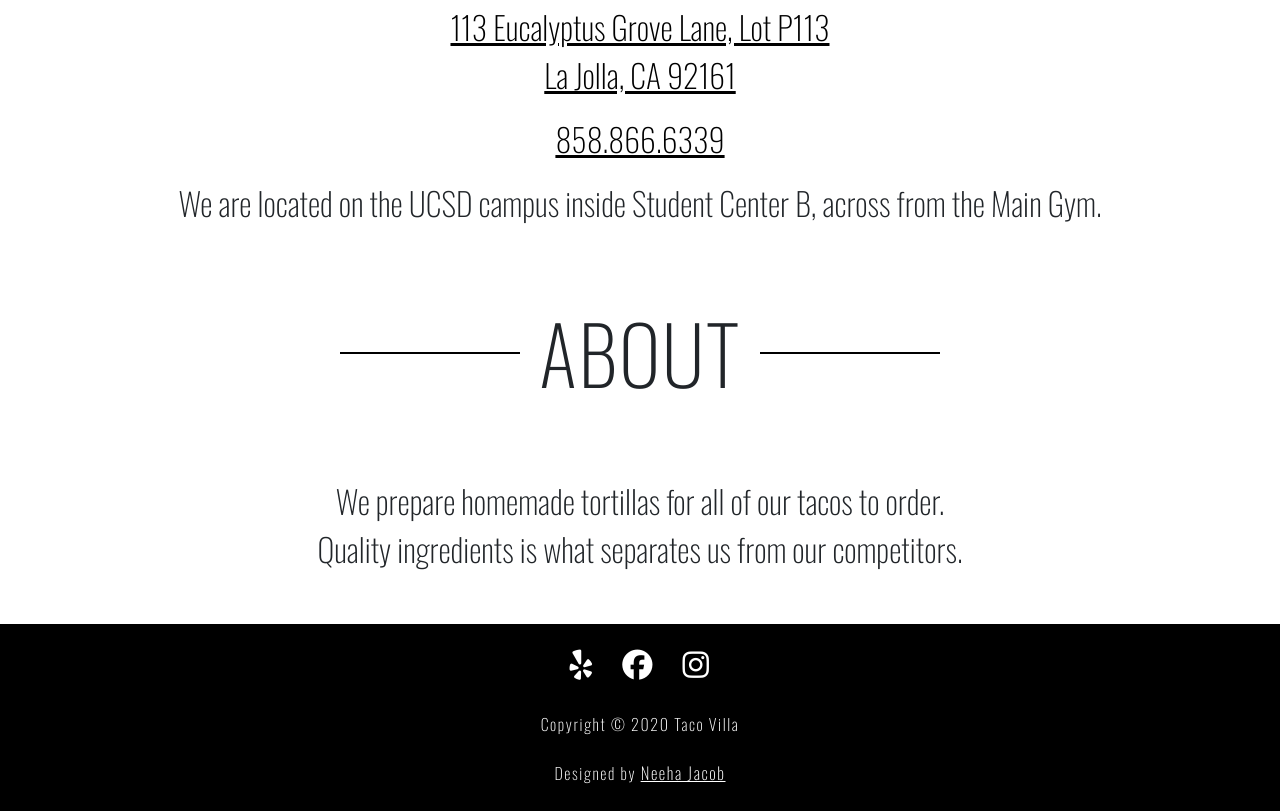
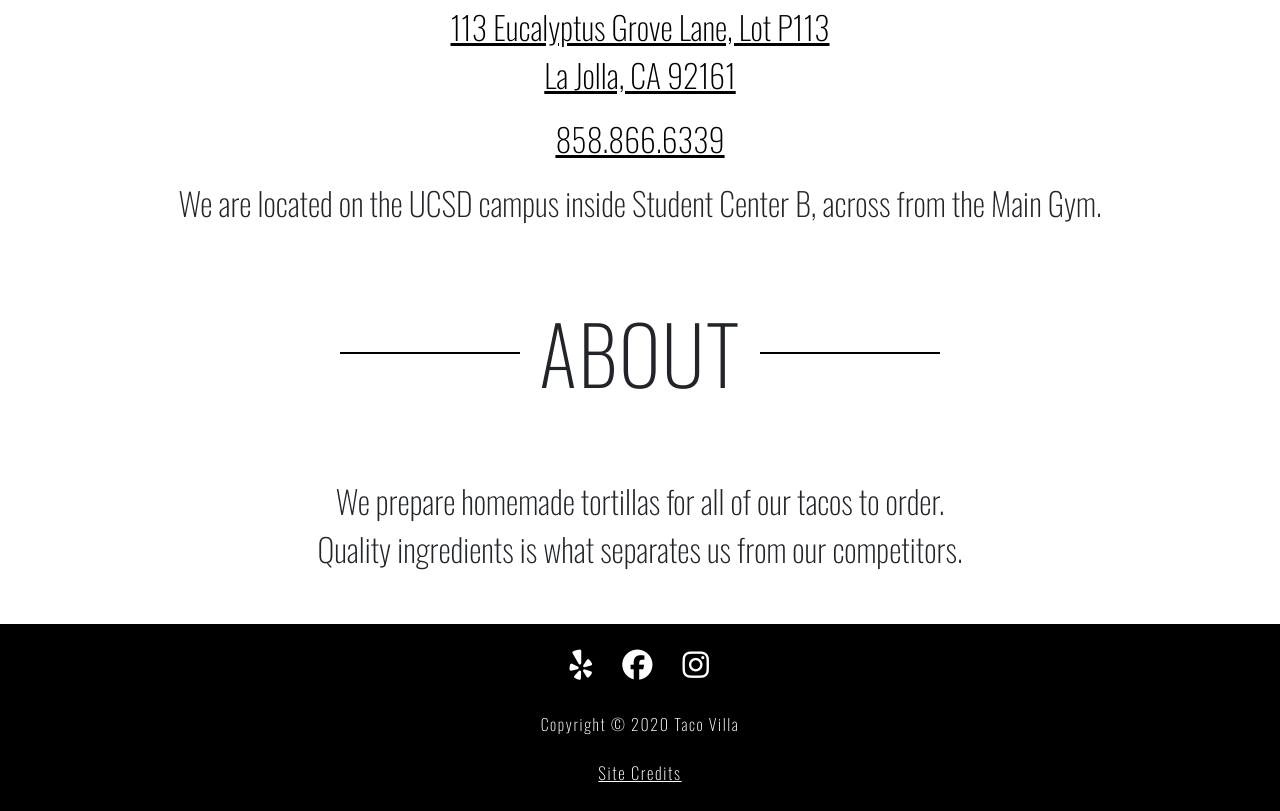
Before and after one commit to nljacob/taco_villa_sd, a plain HTML site: page index.html in a window 1280 px wide. Shown: the part 3856-4667 px from the top of the page. Drawn offline with nearby package versions, Linux system fonts and the light colour scheme.

Commit message:
changed link

```diff
--- a/index.html
+++ b/index.html
@@ -377,7 +377,7 @@
                 Taco Villa
             </li>
             <br>
-            <li class="nav-item text-center">Designed by <a href="http://www.neehajacob.com" id="credit">Neeha Jacob</a></li>
+            <li class="nav-item text-center"><a href="http://www.neehajacob.com" id="credit">Site Credits</a></li>
         </ul>
     </nav>
 
```
